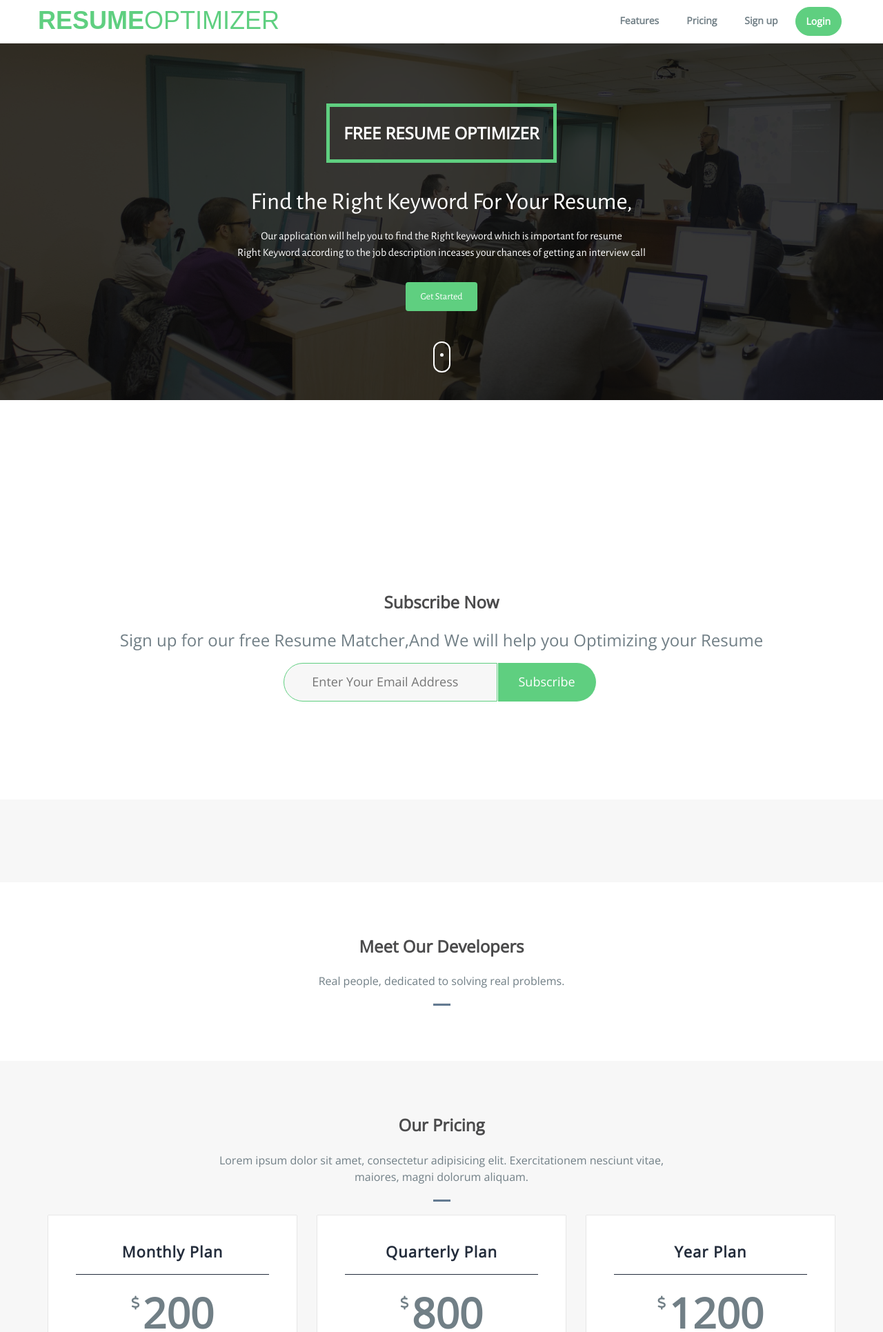
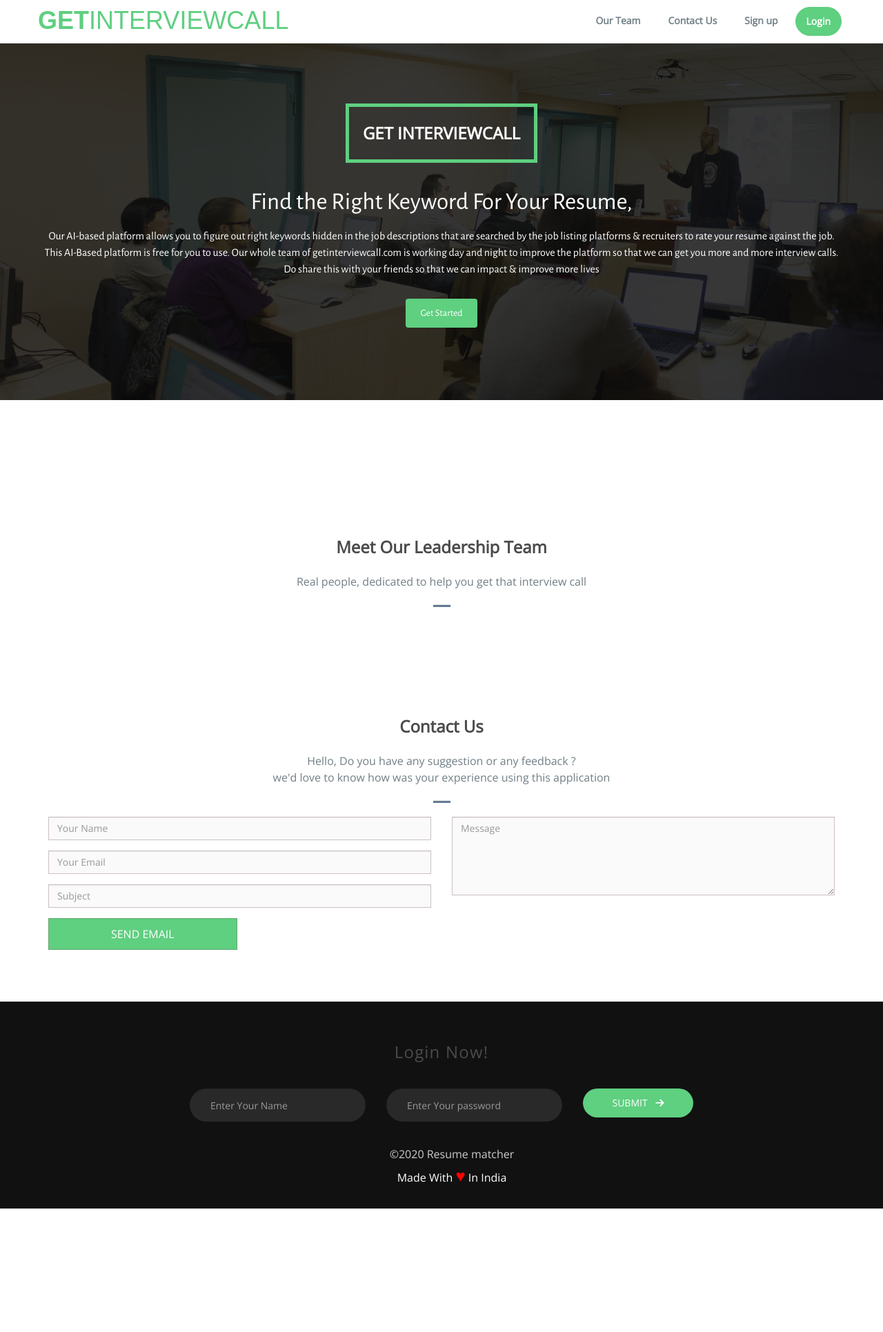
Before and after one commit to sparsh308/Resume-optimizer, a Django app: page / in a window 1280 px wide. Shown: the top 1931 px of the page at 69% size. After the commit the page ends 1752 px from the top, so only its background shows below. Run offline with Django 3.2, Linux system fonts and the light colour scheme; data that the repository does not hold is empty; some libraries are stand-ins or nearby versions; some web fonts are replaced.

Commit message:
new commit

```diff
--- a/optimizerapp/urls.py
+++ b/optimizerapp/urls.py
@@ -10,4 +10,5 @@ urlpatterns=[
     path('Application',views.Application,name='Application'),
     path('register',views.register,name='register'),
 
+
 ]
--- a/optimizerapp/views.py
+++ b/optimizerapp/views.py
@@ -11,6 +11,8 @@ from django.core.files.base import ContentFile
 import docx2txt
 import xlrd
 import os
+
+
 def register(request):
     return render(request,"register.html")
 
--- a/templates/index.html
+++ b/templates/index.html
@@ -5,7 +5,7 @@
 <head>
   <meta charset="utf-8">
   <meta name="viewport" content="width=device-width, initial-scale=1">
-  <title>Resume Matcher</title>
+  <title>Get InterviewCall</title>
   <meta name="description" content="web app developed by sparsh kishore ">
   <link rel="stylesheet" type="text/css" href="https://fonts.googleapis.com/css?family=Open+Sans|Candal|Alegreya+Sans">
   <script src="https://use.fontawesome.com/968d5ffcf8.js"></script>
@@ -25,20 +25,23 @@
           <span class="icon-bar"></span>
           <span class="icon-bar"></span>
         </button>
-        <a class="navbar-brand" href="home">Resume<span>Optimizer</span></a>
+        <a class="navbar-brand" href="home">Get<span>InterviewCall</span></a>
       </div>
       <div class="collapse navbar-collapse" id="myNavbar">
         <ul class="nav navbar-nav navbar-right">
-          <li><a href="#feature">Features</a></li>
-          <li><a href="#pricing">Pricing</a></li>
 
+          <!--<li><a href="#pricing">Pricing</a></li>-->
+          <li><a href="#faculity-member">Our Team</a></li>
+          <li><a href="#contact">Contact Us</a></li>
           {% if user.is_authenticated %}
           <li><a> Hello,{{user.username}} </a></li>
+
           <li class="btn-trial"><a href="logout">Logout</a></li>
           {% else %}
           <li><a href="register" >Sign up</a></li>
           <li class="btn-trial"><a href="#footer">Login</a></li>
           {% endif %}
+
         </ul>
       </div>
     </div>
@@ -52,12 +55,13 @@
         <div class="row">
           <div class="banner-text text-center">
             <div class="text-border">
-              <h2 class="text-dec">Free Resume Optimizer</h2>
+              <h2 class="text-dec">Get InterviewCall</h2>
             </div>
             <div class="intro-para text-center quote">
               <p class="big-text">Find the Right Keyword For Your Resume, </p>
 
-              <p class="small-text">Our application will help you to find the Right keyword which is important for resume<br>Right Keyword according to the job description inceases your chances of getting an interview call</p>
+              <p class="small-text">Our AI-based platform allows you to figure out right keywords hidden in the job descriptions that are searched by the job listing platforms & recruiters to rate your resume against the job.<br>
+                This AI-Based platform is free for you to use. Our whole team of getinterviewcall.com is working day and night to improve the platform so that we can get you more and more interview calls.<br>Do share this with your friends so that we can impact & improve more lives </p>
               {% if user.is_authenticated %}
 
             <a href="app_page" class="btn get-quote">Go To Application</a>
@@ -65,9 +69,7 @@
               <a href="#footer" class="btn get-quote">Get Started</a>
               {% endif %}
             </div>
-            <a href="#feature" class="mouse-hover">
-              <div class="mouse"></div>
-            </a>
+
           </div>
         </div>
       </div>
@@ -83,7 +85,7 @@
     </div>
   </section>
 
-  <!--Cta-->
+  <!--Cta-
   <section id="cta-2">
     <div class="container">
       <div class="row">
@@ -91,55 +93,52 @@
           <h2 class="text-center">Subscribe Now</h2>
           <p class="cta-2-txt">Sign up for our free Resume Matcher,And We will help you Optimizing your Resume</p>
           <div class="cta-2-form text-center">
-            <form action="#" method="post" id="workshop-newsletter-form">
-              <input name="" placeholder="Enter Your Email Address" type="email">
+            <form action="subscribe" method="post" id="workshop-newsletter-form">
+               {% csrf_token %}
+              <input name="" placeholder="Enter Your Email Address" name="emailsub" type="email">
               <input class="cta-2-form-submit-btn" value="Subscribe" type="submit">
             </form>
           </div>
         </div>
       </div>
     </div>
-  </section>
-  <!--/ Cta-->
+  </section> -->
   <!--work-shop-->
-  <section id="work-shop" class="section-padding">
-    <div class="container">
 
-      </div>
-
-  </section>
   <!--/ work-shop-->
   <!--Faculity member-->
   <section id="faculity-member" class="section-padding">
     <div class="container">
       <div class="row">
         <div class="header-section text-center">
-          <h2>Meet Our Developers</h2>
-          <p>Real people, dedicated to solving real problems.</p>
+          <h2>Meet Our Leadership Team</h2>
+          <p>Real people, dedicated to help you get that interview call</p>
           <hr class="bottom-line">
         </div>
-        {% for dev in devs %}
+         {% for dev in devs %}
         <div class="col-lg-4 col-md-4 col-sm-4">
           <div class="pm-staff-profile-container">
             <div class="pm-staff-profile-image-wrapper text-center">
               <div class="pm-staff-profile-image">
-                <img src=" {% static 'img/sparsh_image.jpg'%} "  alt="" class="img-thumbnail img-circle" />
+                <img src= "{{dev.img.url}}"  alt="" class="img-thumbnail img-circle" />
               </div>
             </div>
             <div class="pm-staff-profile-details text-center">
               <p class="pm-staff-profile-name">{{dev.name}}</p>
               <p class="pm-staff-profile-title">{{dev.desc}}</p>
+
             </div>
           </div>
         </div>
-        {% endfor %}
+
+     {% endfor %}
       </div>
     </div>
   </section>
   <!--/ Faculity member-->
 
 
-  <!--Pricing-->
+  <!--Pricing
   <section id="pricing" class="section-padding">
     <div class="container">
       <div class="row">
@@ -150,13 +149,13 @@
         </div>
         <div class="col-md-4 col-sm-4">
           <div class="price-table">
-            <!-- Plan  -->
+             Plan
             <div class="pricing-head">
               <h4>Monthly Plan</h4>
               <span class="fa fa-usd curency"></span> <span class="amount">200</span>
             </div>
 
-            <!-- Plean Detail -->
+
             <div class="price-in mart-15">
               <a href="#" class="btn btn-bg green btn-block">PURCHACE</a>
             </div>
@@ -164,13 +163,13 @@
         </div>
         <div class="col-md-4 col-sm-4">
           <div class="price-table">
-            <!-- Plan  -->
+
             <div class="pricing-head">
               <h4>Quarterly Plan</h4>
               <span class="fa fa-usd curency"></span> <span class="amount">800</span>
             </div>
 
-            <!-- Plean Detail -->
+
             <div class="price-in mart-15">
               <a href="#" class="btn btn-bg yellow btn-block">PURCHACE</a>
             </div>
@@ -178,13 +177,13 @@
         </div>
         <div class="col-md-4 col-sm-4">
           <div class="price-table">
-            <!-- Plan  -->
+
             <div class="pricing-head">
               <h4>Year Plan</h4>
               <span class="fa fa-usd curency"></span> <span class="amount">1200</span>
             </div>
 
-            <!-- Plean Detail -->
+
             <div class="price-in mart-15">
               <a href="#" class="btn btn-bg red btn-block">PURCHACE</a>
             </div>
@@ -193,7 +192,7 @@
       </div>
     </div>
   </section>
-  <!--/ Pricing-->
+   Pricing-->
   <!--Contact-->
   <section id="contact" class="section-padding">
     <div class="container">
@@ -276,14 +275,6 @@
         <h4 style="color: red;">{{message}}</h4>
         {% endfor %}
       </div>
-      <!-- End newsletter-form -->
-      <ul class="social-links">
-        <li><a href="#link"><i class="fa fa-twitter fa-fw"></i></a></li>
-        <li><a href="#link"><i class="fa fa-facebook fa-fw"></i></a></li>
-        <li><a href="#link"><i class="fa fa-google-plus fa-fw"></i></a></li>
-        <li><a href="#link"><i class="fa fa-dribbble fa-fw"></i></a></li>
-        <li><a href="#link"><i class="fa fa-linkedin fa-fw"></i></a></li>
-      </ul>
 
       <div class="credits">
         <div class="container text-center">
```
Also changed, not shown: optimizer/settings.py (+17 -5 lines), optimizerapp/migrations/0006_subscribers.py (added), optimizerapp/migrations/0007_delete_subscribers.py (added), optimizerapp/models.py (line endings or trailing spaces), static/img/sparsh_image.jpg (deleted).
